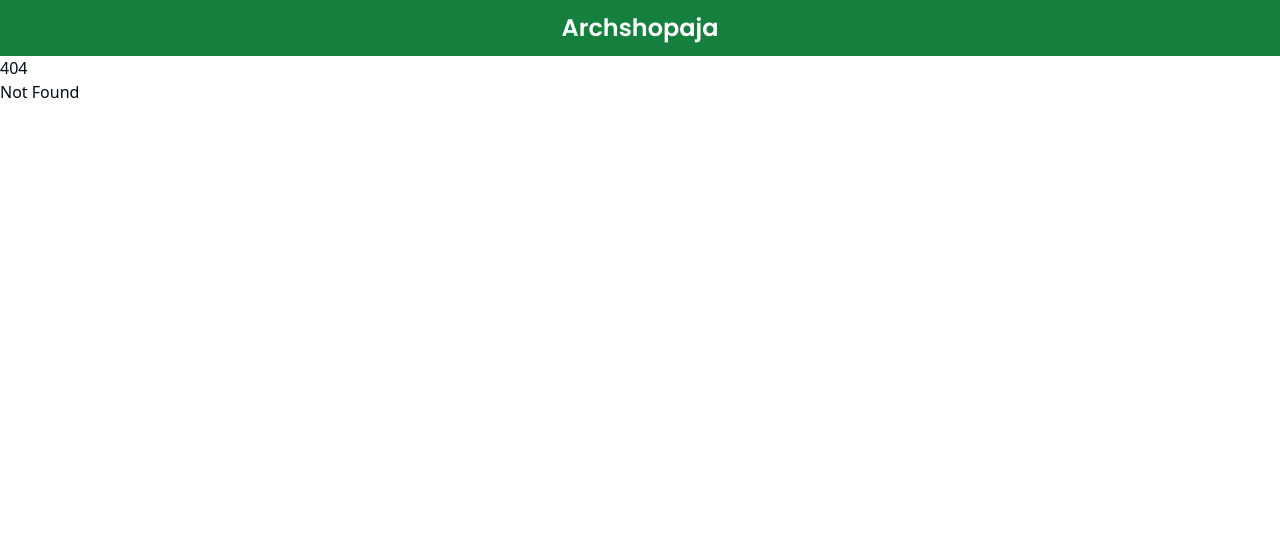
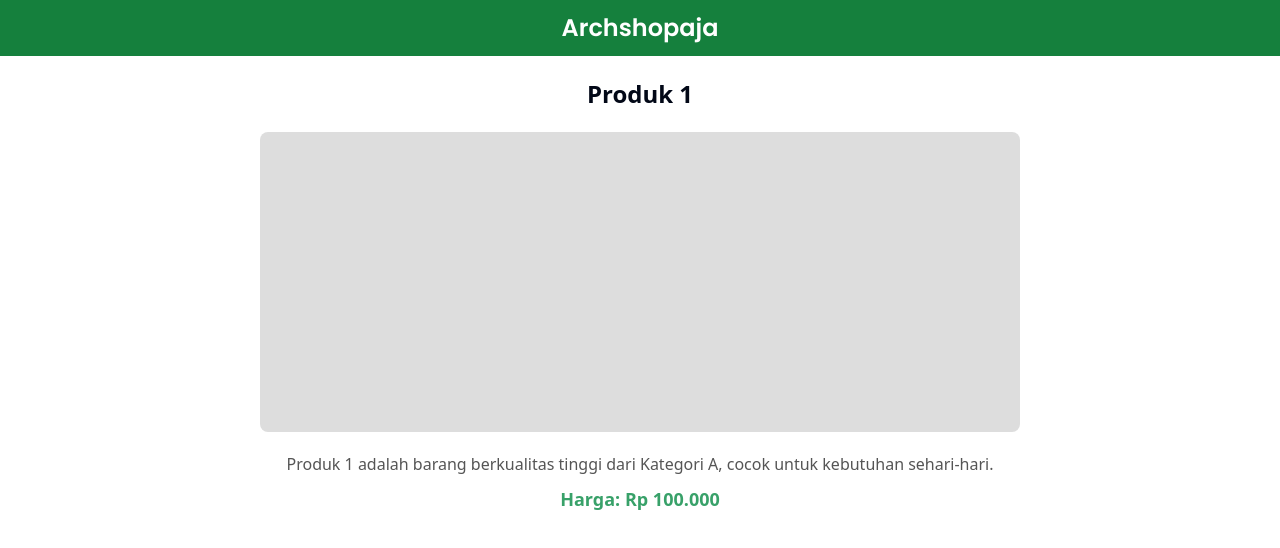
Before and after one commit to arsheedev/arshop, a SvelteKit app: page /product/1 in a window 1280 px wide. Before the commit this address had no page. Shown: the top 548 px of the page. Built offline with nearby package versions, Linux system fonts and the light colour scheme.

Commit message:
fix: update: adapt syntax to svelte 5

```diff
--- a/src/routes/+page.svelte
+++ b/src/routes/+page.svelte
@@ -1,6 +1,6 @@
 <script lang="ts">
-	import Homepage from '$lib/components/Homepage.svelte'
-	import ListProduct from './product/ListProduct.svelte'
+	import Homepage from './Homepage.svelte'
+	import ListProduct from './ListProduct.svelte'
 </script>
 
 <Homepage />
--- a/src/lib/components/Homepage.svelte
+++ b/src/routes/Homepage.svelte
@@ -1,5 +1,5 @@
 <script lang="ts">
-	import image from './../../assets/image-gusdur.png'
+	import image from '$lib/assets/image-gusdur.png'
 </script>
 
 <section class="home bg-orange-50">
--- a/src/routes/product/ListProduct.svelte
+++ b/src/routes/ListProduct.svelte
@@ -1,19 +1,19 @@
 <script lang="ts">
+	import { Button } from '$lib/components/ui/button'
+	import { products } from '$lib/data/products'
 	import { ShoppingCart } from 'lucide-svelte'
-	import { Button } from '../../lib/components/ui/button'
-	import { products } from './products'
 
-	let currentPage = 1
 	const itemsPerPage = 12
 	const totalPages = Math.ceil(products.length / itemsPerPage)
+
+	let currentPage = $state(1)
 
 	function goToPage(page: number) {
 		currentPage = page
 	}
 
-	$: displayedProducts = products.slice(
-		(currentPage - 1) * itemsPerPage,
-		currentPage * itemsPerPage
+	let displayedProducts = $derived(
+		products.slice((currentPage - 1) * itemsPerPage, currentPage * itemsPerPage)
 	)
 </script>
 
@@ -40,7 +40,7 @@
 
 	<div class="pagination">
 		{#each Array(totalPages) as _, index}
-			<button class:active={currentPage === index + 1} on:click={() => goToPage(index + 1)}>
+			<button class:active={currentPage === index + 1} onclick={() => goToPage(index + 1)}>
 				{index + 1}
 			</button>
 		{/each}
--- /dev/null
+++ b/src/routes/product/[id]/+page.server.ts
@@ -0,0 +1,9 @@
+import { products } from '$lib/data/products'
+import type { PageServerLoad } from './$types'
+
+export const load: PageServerLoad = async ({ params }) => {
+	const id = Number(params.id)
+	const product = products.find((product) => product.id === id)
+
+	return { product }
+}
--- a/src/routes/product/[id].svelte
+++ b/src/routes/product/[id]/+page.svelte
@@ -1,29 +1,15 @@
 <script lang="ts">
-	import { onMount } from 'svelte'
-	import { products } from './products'
+	import type { PageData } from './$types'
 
-	type Product = {
-		id: number
-		title: string
-		price: string
-		category: string
-		description: string
-	}
-
-	export let params: { id: string }
-	let product: Product | undefined
-
-	onMount(() => {
-		product = products.find((p) => p.id === parseInt(params.id))
-	})
+	let { data }: { data: PageData } = $props()
 </script>
 
-{#if product}
+{#if data.product}
 	<div class="detail-container">
-		<h1 class="product-title">{product.title}</h1>
+		<h1 class="product-title">{data.product.title}</h1>
 		<div class="product-image"></div>
-		<p class="product-description">{product.description}</p>
-		<p class="product-price">Harga: {product.price}</p>
+		<p class="product-description">{data.product.description}</p>
+		<p class="product-price">Harga: {data.product.price}</p>
 	</div>
 {:else}
 	<p>Produk tidak ditemukan!</p>
```
Also changed, not shown: src/lib/assets/image-gusdur.png (renamed from src/assets/image-gusdur.png), src/lib/data/products.ts (renamed from src/routes/product/products.ts), src/routes/product/DetailProduct.svelte (deleted).
